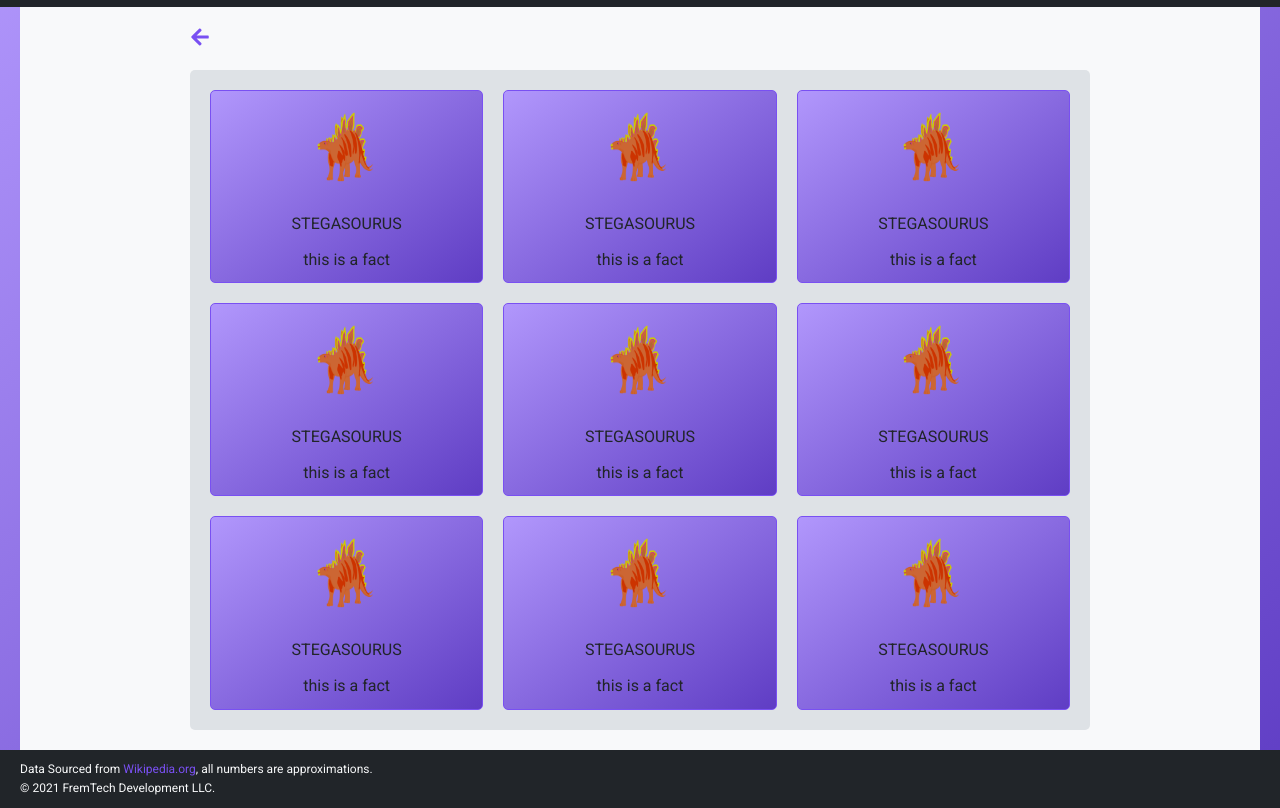
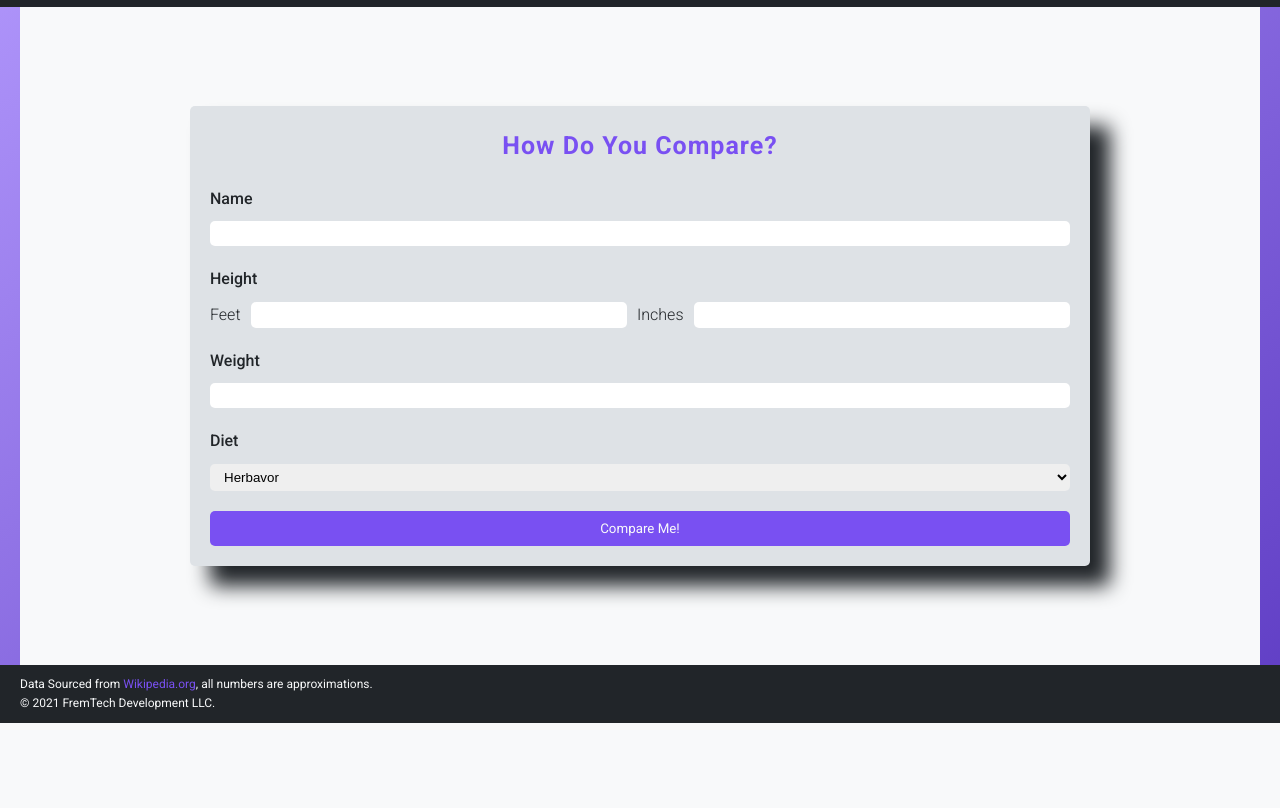
Before and after one commit to kfremgen97/Dinosaurs, a website built with webpack: page src/index.html in a window 1280 px wide. Shown: the part 77-885 px from the top of the page. After the commit the page ends 800 px from the top, so only its background shows below. Built offline with nearby package versions, Linux system fonts and the light colour scheme.

Commit message:
refractor: Update form placement styles for grid

```diff
--- a/src/index.html
+++ b/src/index.html
@@ -27,96 +27,96 @@
 <!-- main -->
 <main class="main">
     <!-- view form -->
-<!--    <div class="view view&#45;&#45;form">-->
+    <div class="view view--form">
 
-<!--        <form class="form">-->
-<!--            <h3 class="heading heading&#45;&#45;3 heading&#45;&#45;form">How Do You Compare?</h3>-->
-<!--            <div class="form__item form__item&#45;&#45;name">-->
-<!--            <label for="name" class="form__label">Name</label>-->
-<!--            <input type="text" name="name" id="name" class="form__input form__input&#45;&#45;name" >-->
-<!--            </div>-->
-<!--            <div class="form__item form__item&#45;&#45;height">-->
-<!--            <label class="form__label form__label&#45;&#45;height">Height</label>-->
-<!--            <label for="feet" class="form__label form__label&#45;&#45;small">Feet</label>-->
-<!--            <input type="number" name="feet" id="feet" class="form__input form__input&#45;&#45;feet" >-->
-<!--            <label for="inch" class="form__label form__label&#45;&#45;small">Inches</label>-->
-<!--            <input type="number" name="inch" id="inch" class="form__input form__input&#45;&#45;inch" >-->
-<!--            </div>-->
-<!--            <div class="form__item form__item&#45;&#45;weight">-->
-<!--            <label for="weight" class="form__label">Weight</label>-->
-<!--            <input type="number" name="weight" id="weight" class="form__input form__input&#45;&#45;weight">-->
-<!--            </div>-->
-<!--            <div class="form__item form__item&#45;&#45;diet">-->
-<!--            <label for="diet" class="form__label">Diet</label>-->
-<!--            <select name="diet" id="diet" class="form__select">-->
-<!--                <option value="herbavor">Herbavor</option>-->
-<!--                <option value="omnivore">Omnivore</option>-->
-<!--                <option value="carnivore">Carnivore</option>-->
-<!--            </select>-->
-<!--            </div>-->
-<!--            <button class="button button&#45;&#45;submit">-->
-<!--                Compare Me!-->
-<!--            </button>-->
+        <form class="form">
+            <h3 class="heading heading--3 heading--form">How Do You Compare?</h3>
+            <div class="form__item form__item--name">
+            <label for="name" class="form__label">Name</label>
+            <input type="text" name="name" id="name" class="form__input form__input--name" >
+            </div>
+            <div class="form__item form__item--height">
+            <label class="form__label form__label--height">Height</label>
+            <label for="feet" class="form__label form__label--small">Feet</label>
+            <input type="number" name="feet" id="feet" class="form__input form__input--feet" >
+            <label for="inch" class="form__label form__label--small">Inches</label>
+            <input type="number" name="inch" id="inch" class="form__input form__input--inch" >
+            </div>
+            <div class="form__item form__item--weight">
+            <label for="weight" class="form__label">Weight</label>
+            <input type="number" name="weight" id="weight" class="form__input form__input--weight">
+            </div>
+            <div class="form__item form__item--diet">
+            <label for="diet" class="form__label">Diet</label>
+            <select name="diet" id="diet" class="form__select">
+                <option value="herbavor">Herbavor</option>
+                <option value="omnivore">Omnivore</option>
+                <option value="carnivore">Carnivore</option>
+            </select>
+            </div>
+            <button class="button button--submit">
+                Compare Me!
+            </button>
 
-<!--        </form>-->
+        </form>
 
+    </div>
+
+<!--    <div class="view view&#45;&#45;cards">-->
+
+<!--        <button class="button button&#45;&#45;back">-->
+<!--            <svg>-->
+<!--                <use href="./assets/sprite/fa-solid.svg#arrow-left"></use>-->
+<!--            </svg>-->
+<!--        </button>-->
+<!--        <ul class="cards">-->
+<!--            <li class="card">-->
+<!--                <img class="card__img" src ='./assets/img/stegosaurus.png' alt="stegasourus">-->
+<!--                <p class="card__name">stegasourus</p>-->
+<!--                <p class="card__fact">This is a fact</p>-->
+<!--            </li>-->
+<!--            <li class="card">-->
+<!--                <img class="card__img" src ='./assets/img/stegosaurus.png' alt="stegasourus">-->
+<!--                <p class="card__name">stegasourus</p>-->
+<!--                <p class="card__fact">This is a fact</p>-->
+<!--            </li>-->
+<!--            <li class="card">-->
+<!--                <img class="card__img" src ='./assets/img/stegosaurus.png' alt="stegasourus">-->
+<!--                <p class="card__name">stegasourus</p>-->
+<!--                <p class="card__fact">This is a fact</p>-->
+<!--            </li>-->
+<!--            <li class="card">-->
+<!--                <img class="card__img" src ='./assets/img/stegosaurus.png' alt="stegasourus">-->
+<!--                <p class="card__name">stegasourus</p>-->
+<!--                <p class="card__fact">This is a fact</p>-->
+<!--            </li>-->
+<!--            <li class="card">-->
+<!--                <img class="card__img" src ='./assets/img/stegosaurus.png' alt="stegasourus">-->
+<!--                <p class="card__name">stegasourus</p>-->
+<!--                <p class="card__fact">This is a fact</p>-->
+<!--            </li>-->
+<!--            <li class="card">-->
+<!--                <img class="card__img" src ='./assets/img/stegosaurus.png' alt="stegasourus">-->
+<!--                <p class="card__name">stegasourus</p>-->
+<!--                <p class="card__fact">This is a fact</p>-->
+<!--            </li>-->
+<!--            <li class="card">-->
+<!--                <img class="card__img" src ='./assets/img/stegosaurus.png' alt="stegasourus">-->
+<!--                <p class="card__name">stegasourus</p>-->
+<!--                <p class="card__fact">This is a fact</p>-->
+<!--            </li>-->
+<!--            <li class="card">-->
+<!--                <img class="card__img" src ='./assets/img/stegosaurus.png' alt="stegasourus">-->
+<!--                <p class="card__name">stegasourus</p>-->
+<!--                <p class="card__fact">This is a fact</p>-->
+<!--            </li>-->
+<!--            <li class="card">-->
+<!--                <img class="card__img" src ='./assets/img/stegosaurus.png' alt="stegasourus">-->
+<!--                <p class="card__name">stegasourus</p>-->
+<!--                <p class="card__fact">This is a fact</p>-->
+<!--            </li>-->
+<!--        </ul>-->
 <!--    </div>-->
-
-    <div class="view view--cards">
-
-        <button class="button button--back">
-            <svg>
-                <use href="./assets/sprite/fa-solid.svg#arrow-left"></use>
-            </svg>
-        </button>
-        <ul class="cards">
-            <li class="card">
-                <img class="card__img" src ='./assets/img/stegosaurus.png' alt="stegasourus">
-                <p class="card__name">stegasourus</p>
-                <p class="card__fact">This is a fact</p>
-            </li>
-            <li class="card">
-                <img class="card__img" src ='./assets/img/stegosaurus.png' alt="stegasourus">
-                <p class="card__name">stegasourus</p>
-                <p class="card__fact">This is a fact</p>
-            </li>
-            <li class="card">
-                <img class="card__img" src ='./assets/img/stegosaurus.png' alt="stegasourus">
-                <p class="card__name">stegasourus</p>
-                <p class="card__fact">This is a fact</p>
-            </li>
-            <li class="card">
-                <img class="card__img" src ='./assets/img/stegosaurus.png' alt="stegasourus">
-                <p class="card__name">stegasourus</p>
-                <p class="card__fact">This is a fact</p>
-            </li>
-            <li class="card">
-                <img class="card__img" src ='./assets/img/stegosaurus.png' alt="stegasourus">
-                <p class="card__name">stegasourus</p>
-                <p class="card__fact">This is a fact</p>
-            </li>
-            <li class="card">
-                <img class="card__img" src ='./assets/img/stegosaurus.png' alt="stegasourus">
-                <p class="card__name">stegasourus</p>
-                <p class="card__fact">This is a fact</p>
-            </li>
-            <li class="card">
-                <img class="card__img" src ='./assets/img/stegosaurus.png' alt="stegasourus">
-                <p class="card__name">stegasourus</p>
-                <p class="card__fact">This is a fact</p>
-            </li>
-            <li class="card">
-                <img class="card__img" src ='./assets/img/stegosaurus.png' alt="stegasourus">
-                <p class="card__name">stegasourus</p>
-                <p class="card__fact">This is a fact</p>
-            </li>
-            <li class="card">
-                <img class="card__img" src ='./assets/img/stegosaurus.png' alt="stegasourus">
-                <p class="card__name">stegasourus</p>
-                <p class="card__fact">This is a fact</p>
-            </li>
-        </ul>
-    </div>
 </main>
 <!-- footer -->
 <footer class="footer">
--- a/src/scss/component/_button.scss
+++ b/src/scss/component/_button.scss
@@ -10,8 +10,8 @@
   border-radius: .5rem;
   cursor: pointer;
 
-  // button form
-  &--form {
+  // button submit
+  &--submit {
     // set the background and font color
     background-color: $primary;
     color: $white;
--- a/src/scss/component/_form.scss
+++ b/src/scss/component/_form.scss
@@ -3,8 +3,9 @@
 .form {
   // set the form row
   grid-row: 2/3;
+  grid-column: 2/3;
   // set the width
-  width: 75rem;
+  width: 100%;
   // set the background color
   background-color: $grey;
   // add padding
```
